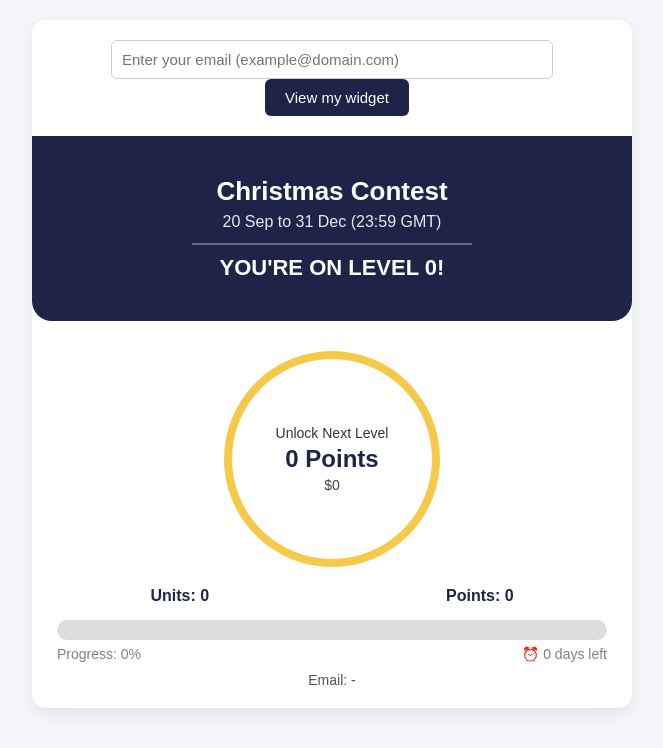
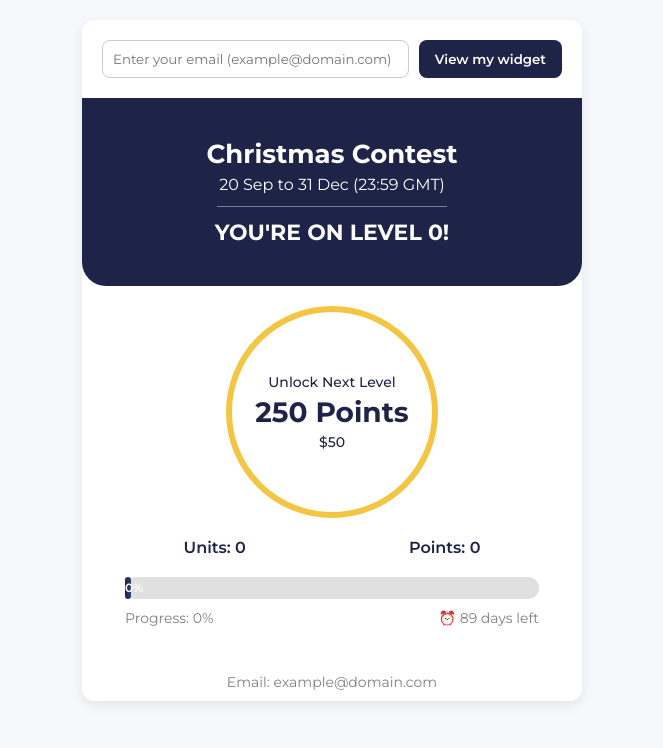
Before and after one commit to thuongmayzing/christmas-contest-2025, a plain HTML site: page index.html in a window 1280 px wide. Shown: the whole page, without its empty margins (308-971 px from the left). Drawn offline with Linux system fonts and the light colour scheme; a web font is replaced by a local one.

Commit message:
Add files via upload

```diff
--- a/index.html
+++ b/index.html
@@ -4,53 +4,21 @@
   <meta charset="UTF-8">
   <meta name="viewport" content="width=device-width, initial-scale=1.0">
   <title>Christmas Contest 2025</title>
+  <link href="https://fonts.googleapis.com/css2?family=Montserrat:wght@400;500;600;700&display=swap" rel="stylesheet">
   <style>
-    /* Load Gotham font from local folder */
-    @font-face {
-      font-family: 'Gotham';
-      src: url('fonts/GothamHTF-Light.otf') format('opentype');
-      font-weight: 300;
-    }
-    @font-face {
-      font-family: 'Gotham';
-      src: url('fonts/GothamHTF-Book.otf') format('opentype');
-      font-weight: 400;
-    }
-    @font-face {
-      font-family: 'Gotham';
-      src: url('fonts/GothamHTF-Medium.otf') format('opentype');
-      font-weight: 500;
-    }
-    @font-face {
-      font-family: 'Gotham';
-      src: url('fonts/GothamHTF-Bold.otf') format('opentype');
-      font-weight: 700;
-    }
-    @font-face {
-      font-family: 'Gotham';
-      src: url('fonts/GothamHTF-Black.otf') format('opentype');
-      font-weight: 900;
-    }
-
     body {
-      font-family: 'Gotham', sans-serif;
-      background: #f5f6fa;
+      font-family: 'Montserrat', sans-serif;
       margin: 0;
-      padding: 0;
-      display: flex;
-      justify-content: center;
-      align-items: flex-start;
+      background-color: #f7f8fc;
     }
 
     .container {
-      width: 100%;
-      max-width: 600px;
+      max-width: 500px;
+      margin: 20px auto;
       background: white;
-      border-radius: 14px;
-      box-shadow: 0 6px 20px rgba(0,0,0,0.08);
-      margin: 20px;
-      padding-bottom: 20px;
+      border-radius: 12px;
       overflow: hidden;
+      box-shadow: 0 4px 12px rgba(0, 0, 0, 0.08);
     }
 
     .header {
@@ -58,251 +26,209 @@
       color: white;
       text-align: center;
       padding: 40px 20px;
-      border-bottom-left-radius: 20px;
-      border-bottom-right-radius: 20px;
+      border-bottom-left-radius: 24px;
+      border-bottom-right-radius: 24px;
     }
 
     .header h1 {
+      margin: 0;
       font-size: 26px;
-      margin: 0;
       font-weight: 700;
     }
 
     .header p {
+      margin: 5px 0 10px;
       font-size: 16px;
-      margin: 6px 0 12px;
-      opacity: 0.9;
+      font-weight: 400;
     }
 
-    .divider {
+    .header hr {
       width: 50%;
-      margin: 10px auto;
-      border-top: 2px solid rgba(255,255,255,0.3);
+      margin: 12px auto;
+      border: none;
+      border-top: 1px solid rgba(255, 255, 255, 0.4);
     }
 
-    .level-text {
+    .header .level {
       font-size: 22px;
       font-weight: 700;
       margin-top: 10px;
     }
 
+    .content {
+      text-align: center;
+      padding: 20px;
+    }
+
+    .circle {
+      width: 200px;
+      height: 200px;
+      border: 6px solid #f4c542;
+      border-radius: 50%;
+      margin: 0 auto 20px;
+      display: flex;
+      flex-direction: column;
+      justify-content: center;
+      align-items: center;
+      font-weight: 600;
+      color: #1e2447;
+    }
+
+    .circle .unlock {
+      font-size: 14px;
+      margin-bottom: 4px;
+      font-weight: 500;
+    }
+
+    .circle .units {
+      font-size: 28px;
+      font-weight: 700;
+    }
+
+    .circle .reward {
+      font-size: 14px;
+      margin-top: 4px;
+      font-weight: 500;
+    }
+
+    .stats {
+      display: flex;
+      justify-content: space-around;
+      margin: 20px 0;
+      font-size: 16px;
+      font-weight: 600;
+      color: #1e2447;
+    }
+
+    .progress-container {
+      width: 90%;
+      margin: 0 auto 10px;
+      background: #e0e0e0;
+      border-radius: 12px;
+      height: 22px;
+      position: relative;
+    }
+
+    .progress-bar {
+      height: 100%;
+      background: linear-gradient(90deg, #1e2447, #2f3e70);
+      border-radius: 12px;
+      width: 0%;
+      text-align: right;
+      color: white;
+      font-size: 12px;
+      font-weight: 600;
+      padding-right: 6px;
+      line-height: 22px;
+      box-sizing: border-box;
+    }
+
+    .footer-info {
+      display: flex;
+      justify-content: space-between;
+      width: 90%;
+      margin: 6px auto 16px;
+      font-size: 14px;
+      color: gray;
+    }
+
+    .footer {
+      text-align: center;
+      font-size: 14px;
+      padding: 10px;
+      color: gray;
+    }
+
     .email-box {
-      text-align: center;
-      margin: 20px 0;
+      display: flex;
+      justify-content: center;
+      padding: 20px;
+      gap: 10px;
     }
 
     .email-box input {
-      width: 70%;
       padding: 10px;
+      border-radius: 8px;
       border: 1px solid #ccc;
-      border-radius: 6px;
-      font-size: 15px;
-      font-family: 'Gotham', sans-serif;
+      flex: 1;
+      font-family: 'Montserrat', sans-serif;
     }
 
     .email-box button {
       background: #1e2447;
       color: white;
       border: none;
-      padding: 10px 20px;
-      border-radius: 6px;
-      font-size: 15px;
-      margin-left: 10px;
+      border-radius: 8px;
+      padding: 10px 16px;
+      font-weight: 600;
       cursor: pointer;
-      font-family: 'Gotham', sans-serif;
+      font-family: 'Montserrat', sans-serif;
     }
 
-    .circle {
-      width: 200px;
-      height: 200px;
-      border: 8px solid #f7c948;
-      border-radius: 50%;
-      margin: 30px auto 20px;
-      display: flex;
-      flex-direction: column;
-      justify-content: center;
-      align-items: center;
-      text-align: center;
-    }
-
-    .circle .small {
-      font-size: 14px;
-      color: #333;
-      margin-bottom: 4px;
-    }
-
-    .circle .big {
-      font-size: 24px;
-      font-weight: 700;
-      color: #1e2447;
-    }
-
-    .circle .reward {
-      font-size: 14px;
-      color: #444;
-      margin-top: 4px;
-    }
-
-    .stats {
-      display: flex;
-      justify-content: space-around;
-      margin: 15px 0;
-      font-size: 16px;
-      font-weight: 700;
-      color: #1e2447;
-    }
-
-    .progress-container {
-      margin: 10px 25px;
-    }
-
-    .progress {
-      height: 20px;
-      border-radius: 10px;
-      background: #ddd;
-      position: relative;
-    }
-
-    .progress-bar {
-      height: 100%;
-      border-radius: 10px;
-      background: linear-gradient(90deg, #1e2447, #3c4a90);
-      width: 0%;
-    }
-
-    .progress-text {
-      text-align: left;
-      font-size: 14px;
-      margin-top: 6px;
-      color: gray;
-      display: flex;
-      justify-content: space-between;
-    }
-
-    .email-footer {
-      text-align: center;
-      font-size: 14px;
-      color: #555;
-      margin-top: 10px;
-    }
   </style>
 </head>
 <body>
   <div class="container">
-    <!-- Email nhập -->
     <div class="email-box">
-      <input type="email" id="emailInput" placeholder="Enter your email (example@domain.com)">
-      <button onclick="loadData()">View my widget</button>
+      <input type="email" placeholder="Enter your email (example@domain.com)" id="emailInput">
+      <button onclick="loadWidget()">View my widget</button>
     </div>
 
-    <!-- Header -->
     <div class="header">
       <h1>Christmas Contest</h1>
       <p>20 Sep to 31 Dec (23:59 GMT)</p>
-      <div class="divider"></div>
-      <div class="level-text" id="levelText">YOU'RE ON LEVEL 0!</div>
+      <hr>
+      <div class="level">YOU'RE ON LEVEL 0!</div>
     </div>
 
-    <!-- Circle -->
-    <div class="circle">
-      <div class="small">Unlock Next Level</div>
-      <div class="big" id="nextPoints">0 Points</div>
-      <div class="reward" id="nextReward">$0</div>
-    </div>
+    <div class="content">
+      <div class="circle">
+        <div class="unlock">Unlock Next Level</div>
+        <div class="units">250 Points</div>
+        <div class="reward">$50</div>
+      </div>
 
-    <!-- Stats -->
-    <div class="stats">
-      <div id="units">Units: 0</div>
-      <div id="points">Points: 0</div>
-    </div>
+      <div class="stats">
+        <div>Units: 0</div>
+        <div>Points: 0</div>
+      </div>
 
-    <!-- Progress bar -->
-    <div class="progress-container">
-      <div class="progress">
-        <div class="progress-bar" id="progressBar"></div>
+      <div class="progress-container">
+        <div class="progress-bar" id="progress-bar">0%</div>
       </div>
-      <div class="progress-text">
-        <span id="progressText">Progress: 0%</span>
-        <span id="timeLeft">⏰ 0 days left</span>
+
+      <div class="footer-info">
+        <div id="progress-text">Progress: 0%</div>
+        <div>⏰ 89 days left</div>
       </div>
     </div>
 
-    <div class="email-footer" id="emailFooter">Email: -</div>
+    <div class="footer">
+      Email: <span id="user-email">example@domain.com</span>
+    </div>
   </div>
 
   <script>
-    const milestones = [
-      { level: 1, points: 250, bonus: 50 },
-      { level: 2, points: 500, bonus: 100 },
-      { level: 3, points: 1500, bonus: 500 },
-      { level: 4, points: 2500, bonus: 750 },
-      { level: 5, points: 5000, bonus: 2000 },
-      { level: 6, points: 10000, bonus: 5000 },
-      { level: 7, points: 25000, bonus: 12500 },
-      { level: 8, points: 50000, bonus: 25000 },
-      { level: 9, points: 100000, bonus: 75000 },
-      { level: 10, points: 125000, bonus: 100000 }
-    ];
+    function loadWidget() {
+      const email = document.getElementById("emailInput").value;
+      document.getElementById("user-email").textContent = email;
 
-    function loadData() {
-      const email = document.getElementById("emailInput").value.trim();
-      if (!email) return alert("Please enter your email!");
+      // Demo data
+      const points = 707;
+      const units = 517;
+      const nextLevel = 1500;
+      const reward = "$500";
 
-      document.getElementById("emailFooter").innerText = "Email: " + email;
+      document.querySelector(".level").textContent = "YOU'RE ON LEVEL 2!";
+      document.querySelector(".circle .units").textContent = nextLevel + " Points";
+      document.querySelector(".circle .reward").textContent = reward;
+      document.querySelector(".stats").innerHTML = `<div>Units: ${units}</div><div>Points: ${points}</div>`;
 
-      // CSV link từ Google Sheets
-      const sheetUrl = "https://docs.google.com/spreadsheets/d/e/2PACX-1vRrR9NNEungPJAlTe2wiRwbacH7HChkkj_WpQuIKE-DQmMPpb8rJ1L3cNYeT63S4OOOoupb3cSCTXGS/pub?output=csv";
-
-      fetch(sheetUrl)
-        .then(res => res.text())
-        .then(csv => {
-          const rows = csv.split("\n").map(r => r.split(","));
-          const headers = rows[0];
-          const emailIndex = headers.indexOf("Email");
-          const unitsIndex = headers.indexOf("Units");
-          const pointsIndex = headers.indexOf("Points");
-
-          const userRow = rows.find(r => r[emailIndex] && r[emailIndex].trim() === email);
-          if (!userRow) {
-            alert("Email not found in contest data!");
-            return;
-          }
-
-          const units = parseInt(userRow[unitsIndex] || "0");
-          const points = parseInt(userRow[pointsIndex] || "0");
-
-          document.getElementById("units").innerText = "Units: " + units;
-          document.getElementById("points").innerText = "Points: " + points;
-
-          // xác định level hiện tại
-          let currentLevel = 0;
-          let nextMilestone = milestones[0];
-          for (let i = 0; i < milestones.length; i++) {
-            if (points >= milestones[i].points) {
-              currentLevel = milestones[i].level;
-              nextMilestone = milestones[i + 1] || milestones[i];
-            }
-          }
-
-          document.getElementById("levelText").innerText = `YOU'RE ON LEVEL ${currentLevel}!`;
-          document.getElementById("nextPoints").innerText = `${nextMilestone.points} Points`;
-          document.getElementById("nextReward").innerText = `$${nextMilestone.bonus}`;
-
-          // progress
-          const progress = Math.min((points / nextMilestone.points) * 100, 100);
-          document.getElementById("progressBar").style.width = progress + "%";
-          document.getElementById("progressText").innerText = `Progress: ${progress.toFixed(1)}%`;
-
-          // thời gian còn lại
-          const contestEnd = new Date("2025-12-31T23:59:59Z");
-          const now = new Date();
-          const diffDays = Math.ceil((contestEnd - now) / (1000 * 60 * 60 * 24));
-          document.getElementById("timeLeft").innerText = `⏰ ${diffDays} days left`;
-        })
-        .catch(err => {
-          console.error(err);
-          alert("Unable to load data. Please try again later.");
-        });
+      const percent = Math.round((points / nextLevel) * 100);
+      const progressBar = document.getElementById("progress-bar");
+      progressBar.style.width = percent + "%";
+      progressBar.textContent = percent + "%";
+      document.getElementById("progress-text").textContent = `Progress: ${percent}%`;
     }
   </script>
 </body>
```
